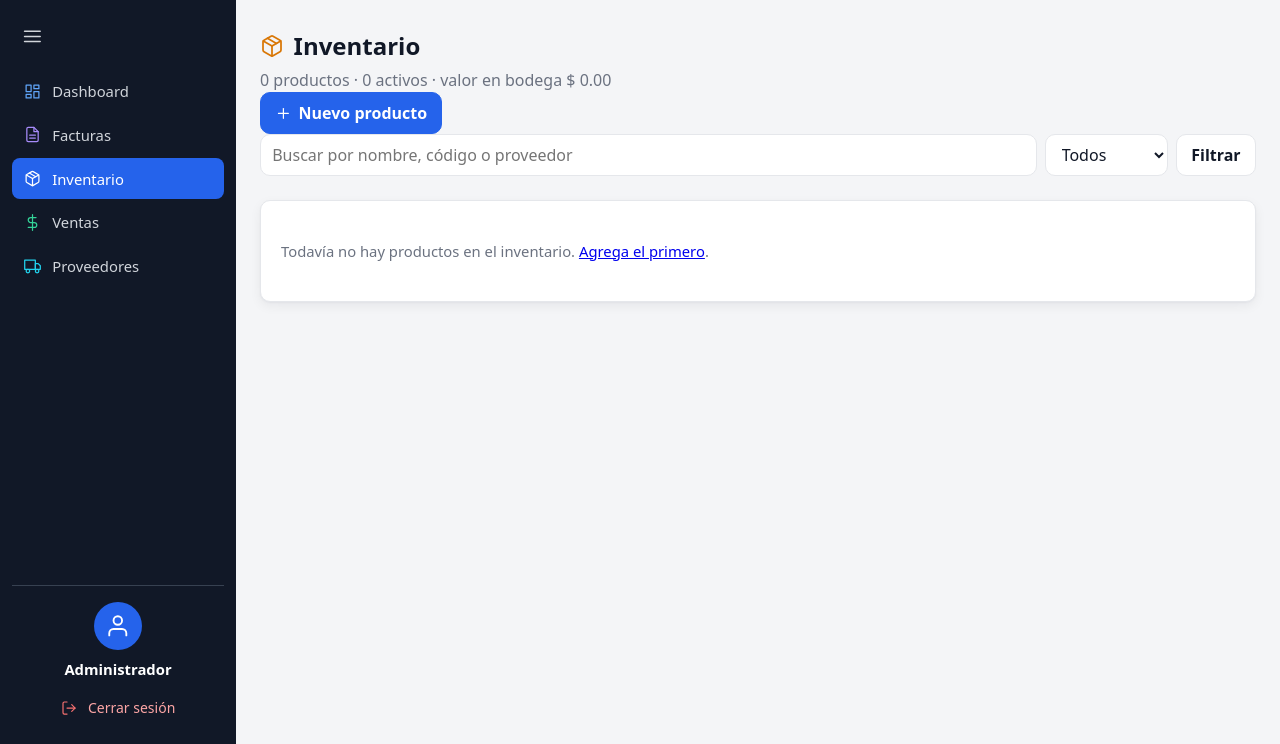
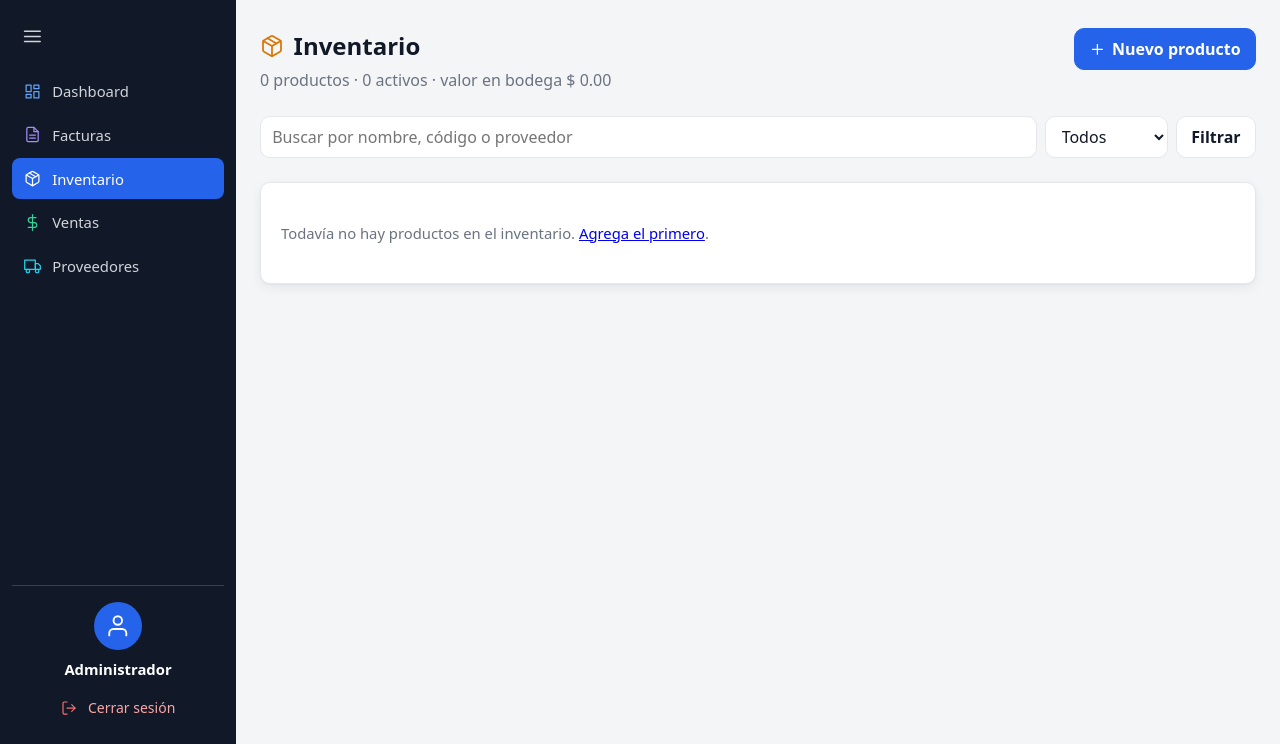
Before and after one commit to sierrasanabriajohinerstiven-max/Trabajo, a Flask app: page /inventario/ in a window 1280 px wide. Shown: the part 56-800 px from the top of the page. Run offline with Flask 3, Linux system fonts and the light colour scheme.

Commit message:
Integra ventas y corrige comentario CSS malformado
- Merge del modulo de ventas (Persona C).
- Arregla un comentario CSS anidado que dejaba el merge: al no poder
  anidarse, cerraba antes de tiempo y el texto suelto se comia la
  siguiente regla (.encabezado / .prov-encabezado).
- Marca el bloque .venta-* como pendiente de migrar a los componentes
  compartidos: es la tercera copia de los mismos estilos de boton,
  campo y encabezado.

Co-Authored-By: Claude Opus 5 <noreply@anthropic.com>

```diff
--- a/app/static/css/estilos.css
+++ b/app/static/css/estilos.css
@@ -546,13 +546,12 @@ body.menu-abierto .sidebar-overlay {
   font-size: 0.9rem;
 }
 
-/* --- Módulo proveedores (prefijo .prov-) ---
 /* --- Componentes compartidos + módulo proveedores ---
-   Los estilos los introdujo el módulo de proveedores; cada regla lleva
-   ademas un nombre generico (sin el prefijo .prov-) para que inventario,
-   ventas y facturas reutilicen el MISMO diseño sin duplicar CSS. */
-   Reutiliza .panel, .tabla, .vacio y .seccion-titulo del sistema general;
-   aquí solo van las piezas propias del módulo. */
+   Estas reglas las introdujo el módulo de proveedores. Cada una lleva
+   además un nombre genérico (el mismo selector sin el prefijo .prov-)
+   para que inventario, ventas y facturas reutilicen el MISMO diseño sin
+   duplicar CSS. Las plantillas de proveedores siguen funcionando igual.
+   Reutiliza .panel, .tabla, .vacio y .seccion-titulo del sistema general. */
 .encabezado,
 .prov-encabezado {
   display: flex;
```
